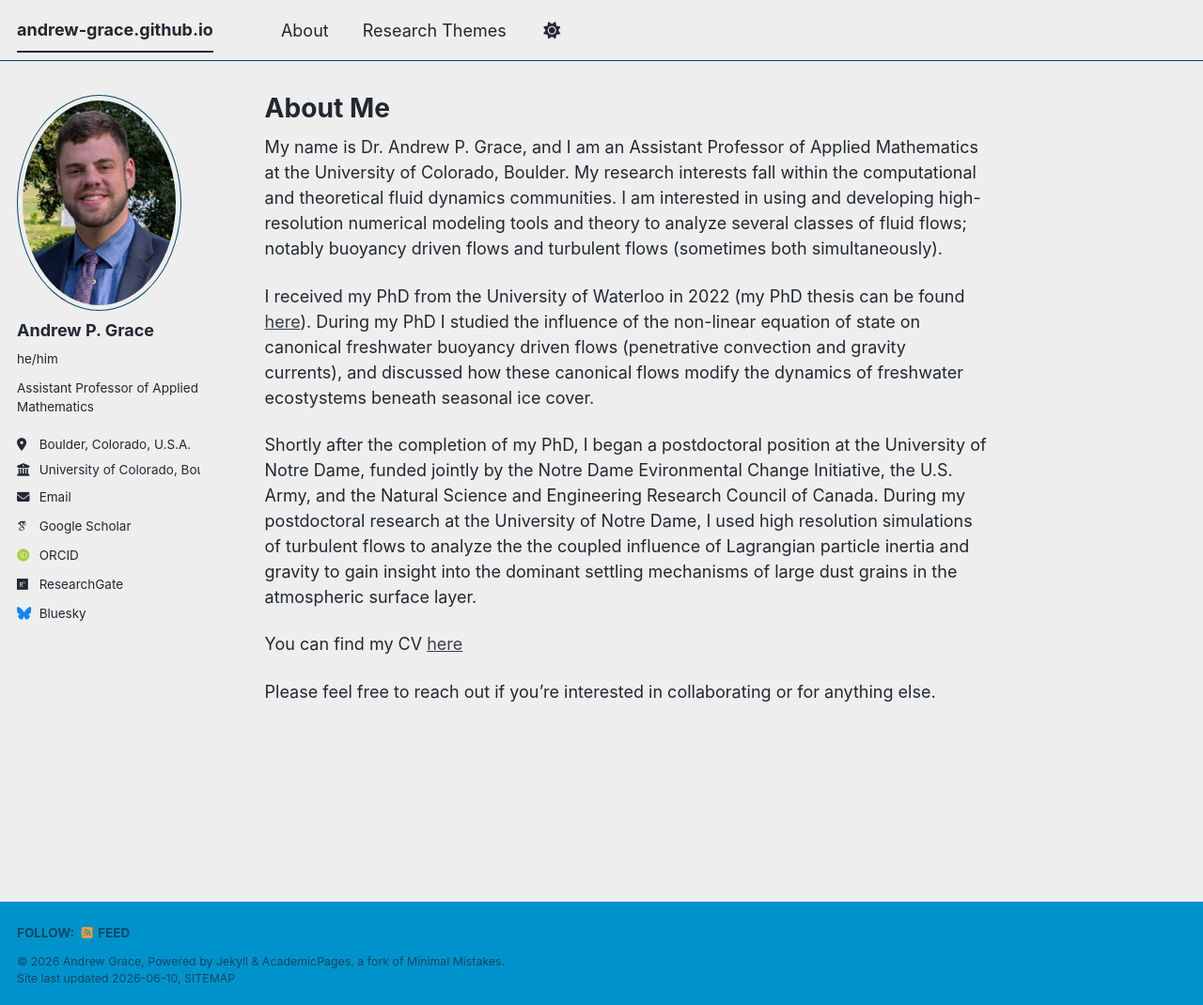
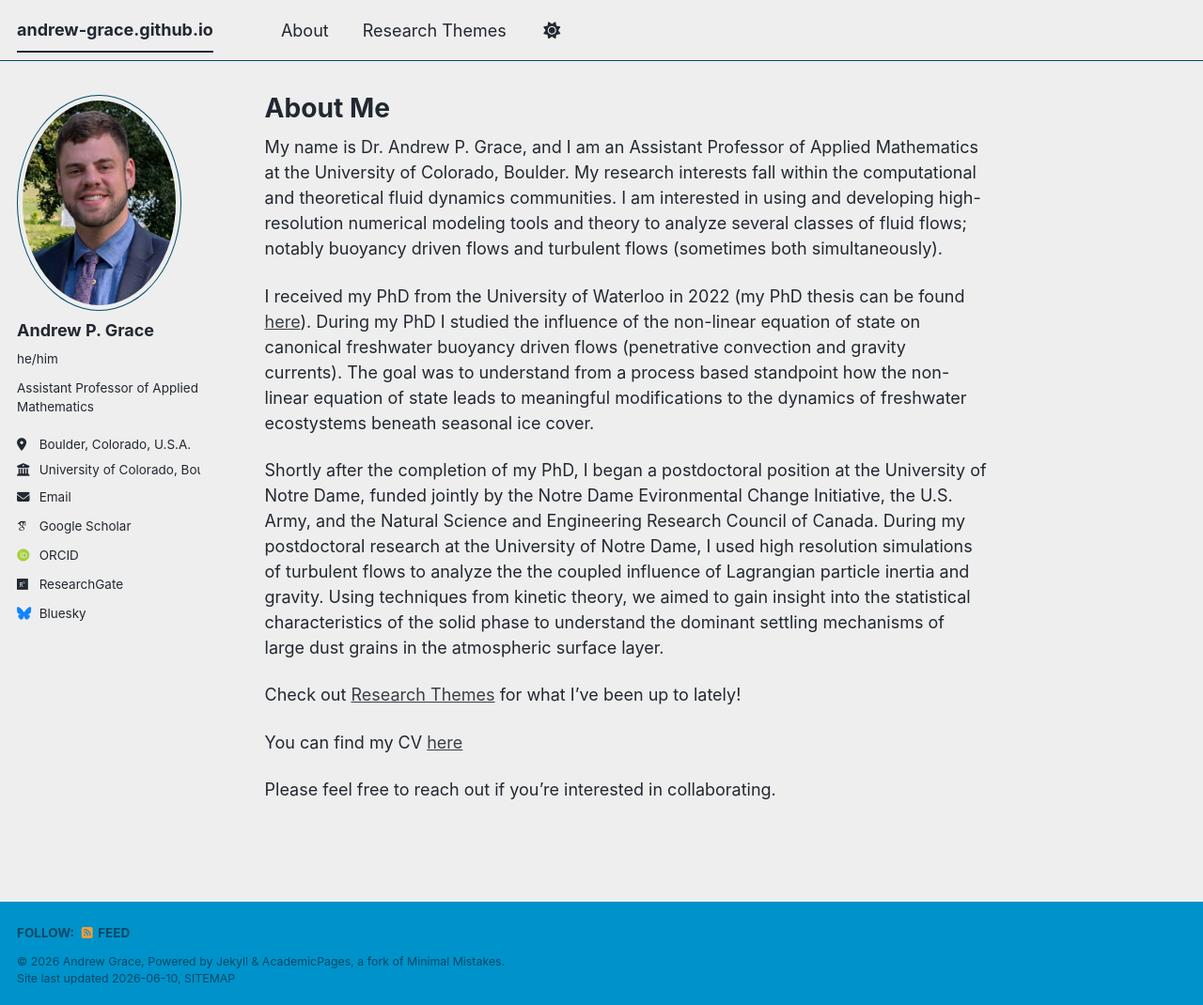
Before and after one commit to andrew-grace/andrew-grace.github.io, a Jekyll site: the page built from _pages/about.md, in a window 1280 px wide and 1070 px high. Shown: the whole window at 94% size. Built offline with Jekyll 4.4.1, drawn with Linux system fonts in a browser that asks for light colours; some web fonts are replaced; a script bundle is joined from its source files by our own code; library files that are not in the unit come from our copies.

Commit message:
Update about.md

```diff
--- a/_pages/about.md
+++ b/_pages/about.md
@@ -9,11 +9,13 @@ redirect_from:
 
 My name is Dr. Andrew P. Grace, and I am an Assistant Professor of Applied Mathematics at the University of Colorado, Boulder. My research interests fall within the computational and theoretical fluid dynamics communities. I am interested in using and developing high-resolution numerical modeling tools and theory to analyze several classes of fluid flows; notably buoyancy driven flows and turbulent flows (sometimes both simultaneously).
 
-I received my PhD from the University of Waterloo in 2022 (my PhD thesis can be found [here](https://uwspace.uwaterloo.ca/items/b4956da7-ac3b-488a-8bb5-051e2a43a401)). During my PhD I studied the influence of the non-linear equation of state on canonical freshwater buoyancy driven flows (penetrative convection and gravity currents), and discussed how these canonical flows modify the dynamics of freshwater ecostystems beneath seasonal ice cover.
+I received my PhD from the University of Waterloo in 2022 (my PhD thesis can be found [here](https://uwspace.uwaterloo.ca/items/b4956da7-ac3b-488a-8bb5-051e2a43a401)). During my PhD I studied the influence of the non-linear equation of state on canonical freshwater buoyancy driven flows (penetrative convection and gravity currents). The goal was to understand from a process based standpoint how the non-linear equation of state leads to meaningful modifications to the dynamics of freshwater ecostystems beneath seasonal ice cover.
 
 Shortly after the completion of my PhD, I began a postdoctoral position at the University of Notre Dame, funded jointly by the Notre Dame Evironmental Change Initiative, the U.S. Army, and the Natural Science and Engineering Research Council of Canada.
-During my postdoctoral research at the University of Notre Dame, I used high resolution simulations of turbulent flows to analyze the the coupled influence of Lagrangian particle inertia and gravity to gain insight into the dominant settling mechanisms of large dust grains in the atmospheric surface layer.
+During my postdoctoral research at the University of Notre Dame, I used high resolution simulations of turbulent flows to analyze the the coupled influence of Lagrangian particle inertia and gravity. Using techniques from kinetic theory, we aimed to gain insight into the statistical characteristics of the solid phase to understand the dominant settling mechanisms of large dust grains in the atmospheric surface layer.
+
+Check out [Research Themes](https://andrew-grace.github.io/research/) for what I've been up to lately!
 
 You can find my CV [here](https://andrew-grace.github.io/files/Academic_CV_Template.pdf)
 
-Please feel free to reach out if you're interested in collaborating or for anything else.
+Please feel free to reach out if you're interested in collaborating.
```
